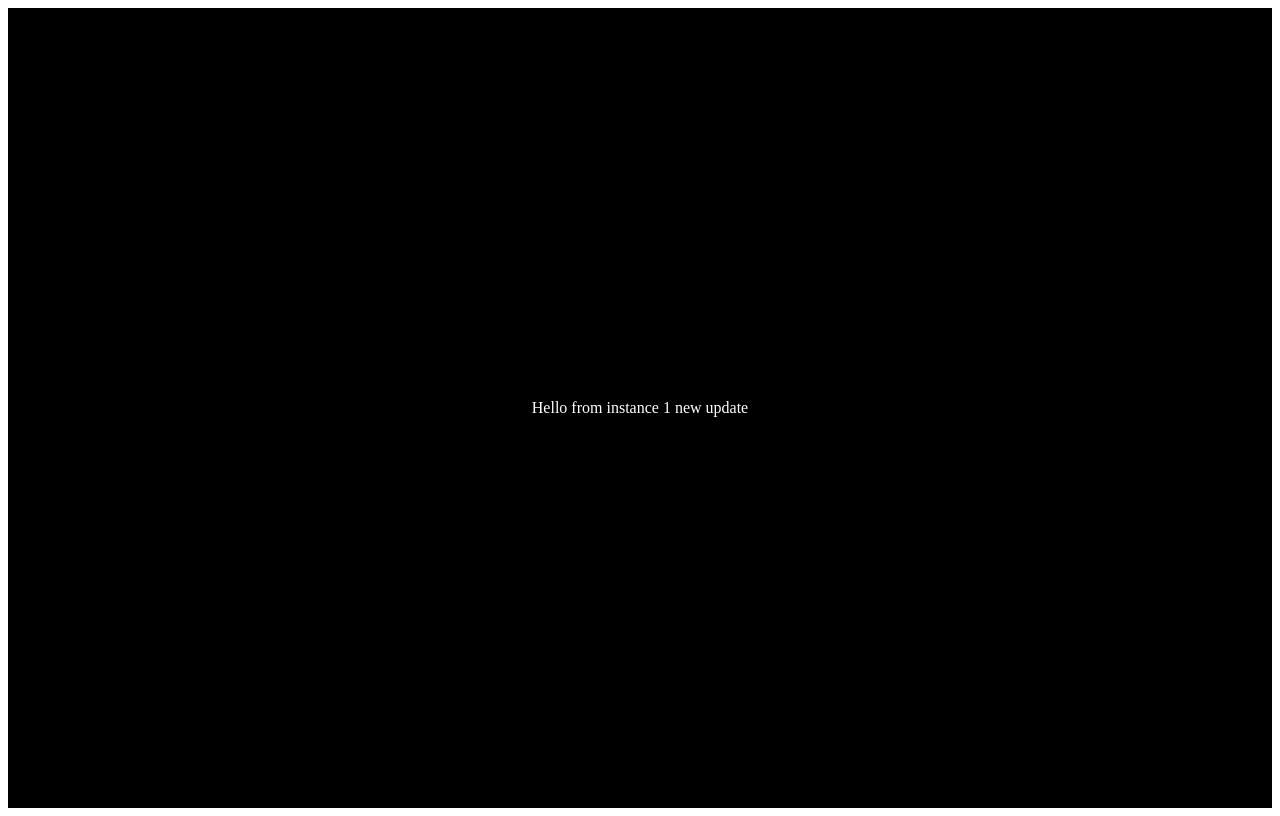
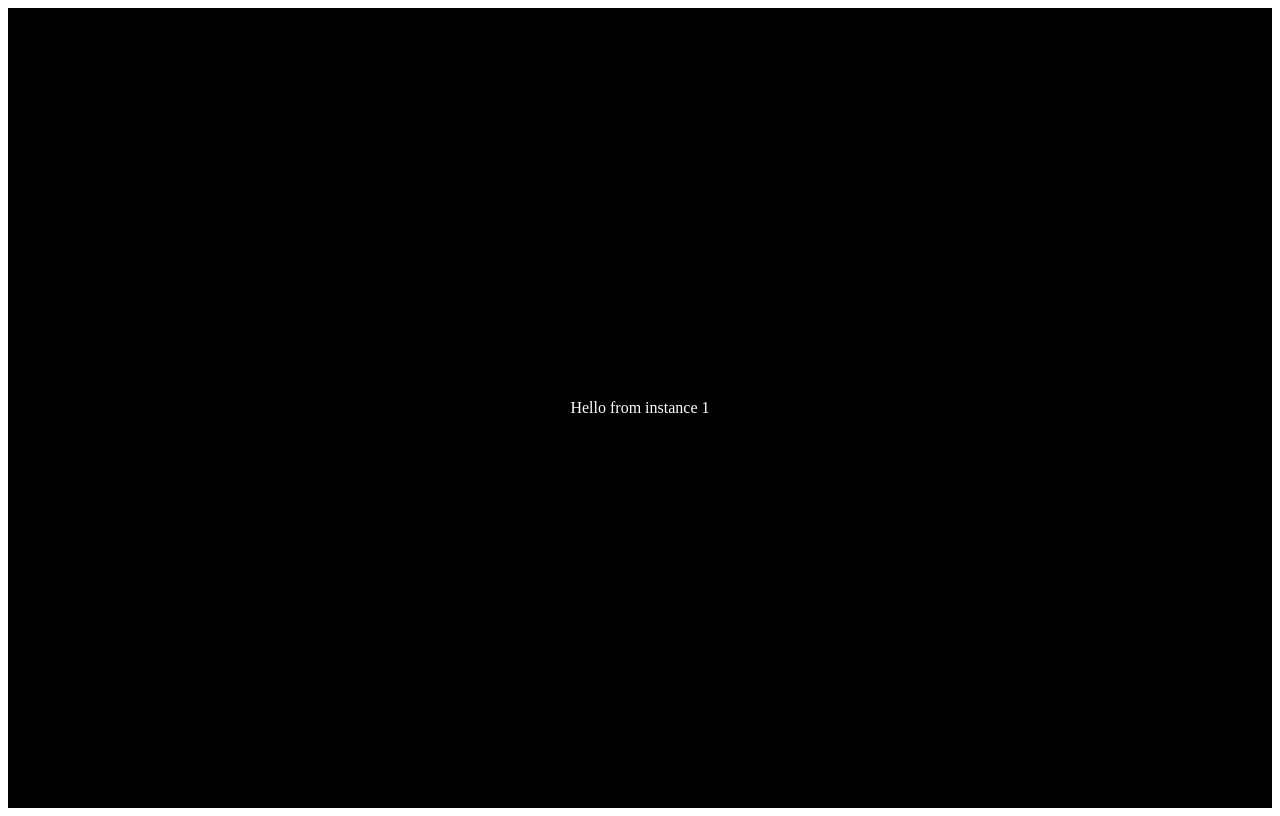
Before and after one commit to maznurasri/nginx-loadbalancer, a plain HTML site: page html/instance-1/index.html in a window 1280 px wide. Drawn offline with Linux system fonts and the light colour scheme.

Commit message:
Update index.html

```diff
--- a/html/instance-1/index.html
+++ b/html/instance-1/index.html
@@ -17,7 +17,7 @@
     </head>
     <body>
         <div id="main">
-            <span class="text-3xl"> Hello from instance 1 new update</span>
+            <span class="text-3xl"> Hello from instance 1</span>
         </div>
     </body>
 </html>
```
